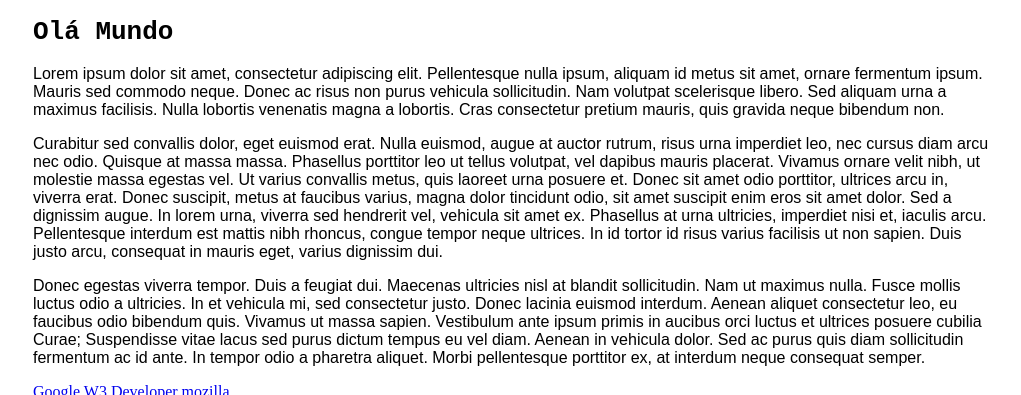
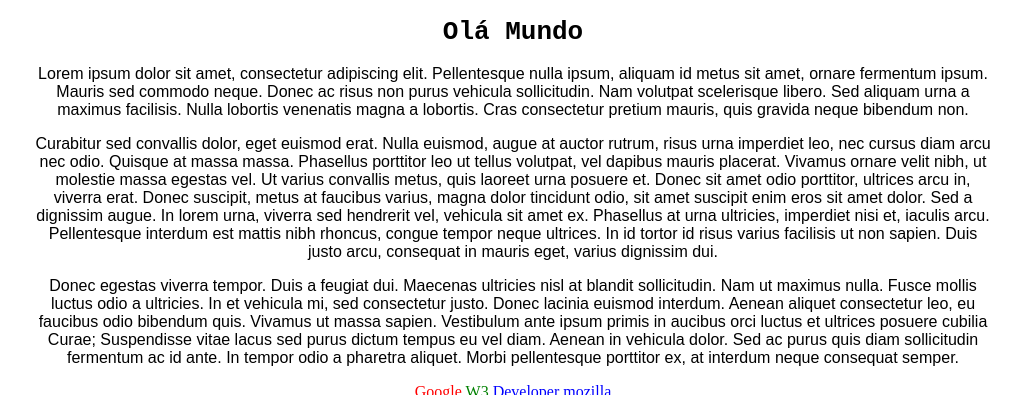
Before and after one commit to Alex-Fernandes/ProgramacaoWeb, a plain HTML site: page Ficha 2/Ficha2-1.html in a window 1280 px wide. Shown: the top 395 px of the page, without its empty margins (127-1148 px from the left). Drawn offline with Linux system fonts and the light colour scheme.

Commit message:
26 set 2019

```diff
--- a/Ficha 2/Ficha2-1.html
+++ b/Ficha 2/Ficha2-1.html
@@ -46,9 +46,9 @@
             In tempor odio a pharetra aliquet. Morbi pellentesque porttitor ex,
             at interdum neque consequat semper.</p>
 
-    <a href="https://www.google.com">Google</a>
-    <a href="https://www.w3.org">W3</a>
-    <a href="ttps://developer.mozilla.org/en-US">Developer mozilla</a>
+    <a id="link1" href="https://www.google.com">Google</a>
+    <a id="link2" href="https://www.w3.org">W3</a>
+    <a id="link3" href="ttps://developer.mozilla.org/en-US">Developer mozilla</a>
     <br>
     <img src="logo_ipl_header.png">
 
--- a/Ficha 2/styles.css
+++ b/Ficha 2/styles.css
@@ -1,6 +1,7 @@
 body{
     width: 960px;
     margin: auto;
+    text-align: center;
 }
 
 h1 {
```
Also changed, not shown: Ficha 1/Teste.html (+3 -2 lines).
